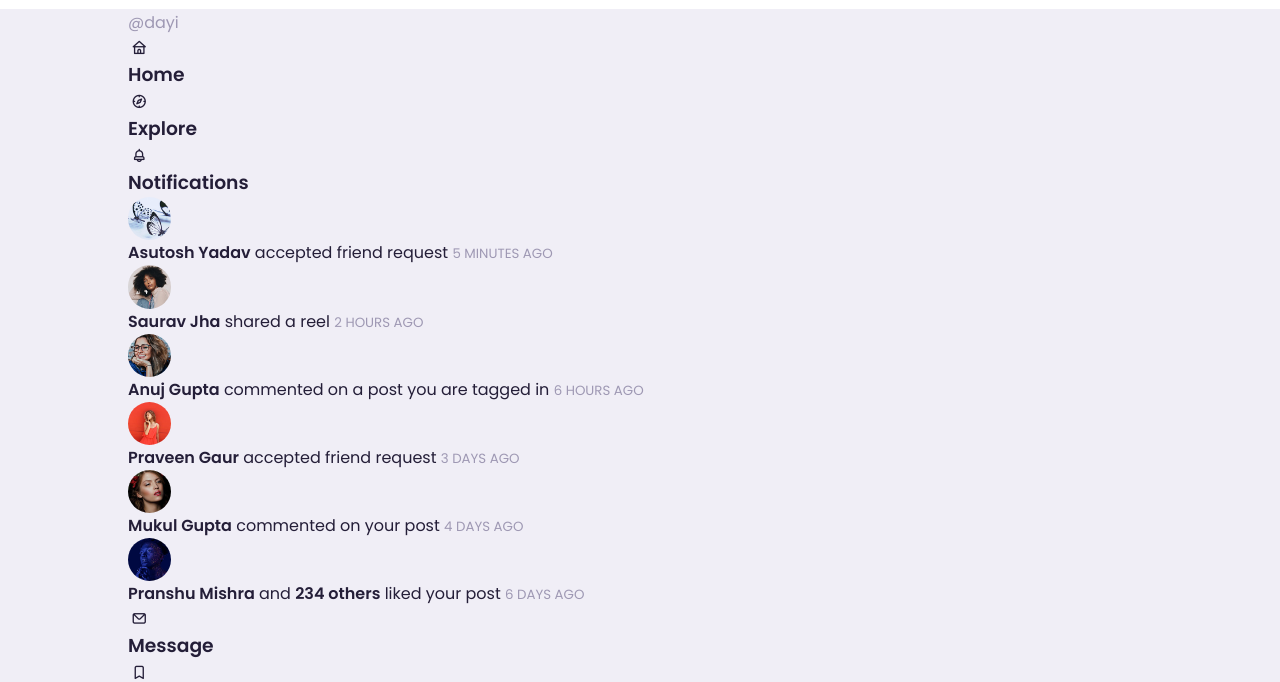
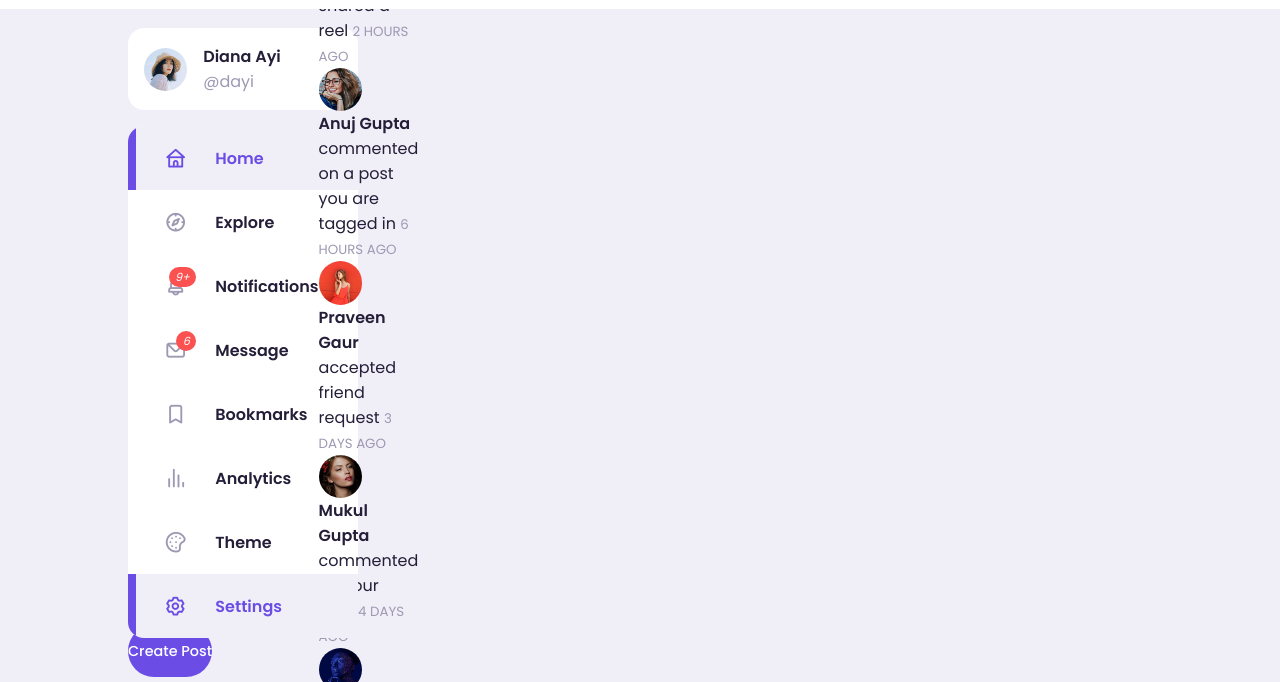
Before and after one commit to Dharmen895/BSocial-SocialMediaWebsite, a plain HTML site: page index.html in a window 1280 px wide. Shown: the part 58-740 px from the top of the page. Drawn offline with nearby package versions, Linux system fonts and the light colour scheme.

Commit message:
style: add styles to left sidebar

```diff
--- a/index.html
+++ b/index.html
@@ -44,9 +44,10 @@
               <p class="text-muted">@dayi</p>
             </div>
           </a>
+
           <!-------------------SIDEBAR----------------->
           <div class="sidebar">
-            <a class="menu-item">
+            <a class="menu-item active">
               <span><i class="uil uil-home"></i></span>
               <h3>Home</h3>
             </a>
@@ -54,8 +55,8 @@
               <span> <i class="uil uil-compass"></i></span>
               <h3>Explore</h3>
             </a>
-            <a class="menu-item">
-              <span> <i class="uil uil-bell"></i></span>
+            <a class="menu-item" id="notifications">
+              <span> <i class="uil uil-bell" ><small class="notification-count">9+</small></i></span>
               <h3>Notifications</h3>
               <!------------ NOTIFICATION POPUP ------------>
               <div class="notifications-popup">
@@ -120,9 +121,11 @@
 
                 </div>
               </div>
+              <!-------------- END NOTIFICATION POPUP ----------------->
             </a>
-            <a class="menu-item">
-              <span> <i class="uil uil-envelope"></i></span>
+
+            <a class="menu-item" id="message-notifications">
+              <span> <i class="uil uil-envelope" ><small class="notification-count">6</small></i></span>
               <h3>Message</h3>
             </a>
             <a class="menu-item">
@@ -137,7 +140,7 @@
               <span> <i class="uil uil-palette"></i></span>
               <h3>Theme</h3>
             </a>
-            <a class="menu-item">
+            <a class="menu-item active">
               <span> <i class="uil uil-setting"></i></span>
               <h3>Settings</h3>
             </a>
--- a/style.css
+++ b/style.css
@@ -16,6 +16,9 @@
   --btn-padding: 0.6rem 2rem;
   --search-padding: 0.6rem 1rem;
   --card-padding: 1rem;
+
+  --sticky-top-left:5.4rem;
+  --sticky-top-right: -18rem;
 }
 
 *,
@@ -106,3 +109,101 @@ nav .create {
   align-items: center;
   gap: 2rem;
 }
+/************************ MAIN ***********************/
+main{
+  position: relative;
+  top: 5.4rem;
+}
+main .container{
+  display: grid;
+  grid-template-columns: 18vw auto 20vw;
+  column-gap: 2rem;
+  position: relative;
+
+}
+/*************************** LEFT *******************************/
+main .container .left{
+  height: max-content;
+  position: sticky;
+  top: var(--sticky-top-left);
+
+}
+main .container .left .profile{
+  padding: var(--card-padding);
+  background: var(--color-white);
+  border-radius: var(--card-border-radius);
+  display: flex;
+  align-items: center;
+  column-gap: 1rem;
+  width: 100%;
+}
+/*********************** SIDEBAR ***********************/
+.left .sidebar{
+      margin-top: 1rem;
+      background: var(--color-white);
+      border-radius: var(--card-border-radius);
+}
+.left .sidebar .menu-item{
+  display: flex;
+  align-items: center;
+  height: 4rem;
+  cursor: pointer;
+  transition: all 300ms ease;
+  position: relative;
+
+}
+.left .sidebar .menu-item:hover{
+  background: var(--color-light);
+}
+.left .sidebar i{
+  font-size: 1.4rem;
+  color: var(--color-gray);
+  margin-left: 2rem;
+  position: relative;
+}
+.left .sidebar i .notification-count{
+  background: var(--color-danger);
+  color: white;
+  font-size: 0.7rem;
+  width: fit-content;
+  border-radius: 0.8rem;
+  padding: 0.1rem 0.4rem;
+  position: absolute;
+  top: -0.2rem;
+  right: -0.3rem;
+
+}
+.left .sidebar h3{
+  margin-left: 1.5rem;
+  font-size: 1rem;
+}
+.left .sidebar .active{
+  background: var(--color-light);
+}
+.left .sidebar .active i,
+.left .sidebar .active h3{
+  color: var(--color-primary);
+}
+
+.left .sidebar .active::before{
+  content: "";
+  display: block;
+  width: 0.5rem;
+  height: 100%;
+  position: absolute;
+  background: var(--color-primary);
+}
+.left .sidebar .menu-item:first-child.active{
+  border-top-left-radius: var(--card-border-radius);
+  overflow: hidden;
+}
+.left .sidebar .menu-item:last-child.active{
+  border-bottom-left-radius: var(--card-border-radius);
+  overflow: hidden;
+}
+.left .btn{
+  margin-top: 1rem;
+  width: 100%;
+  text-align: center;
+  padding: 1rem 0;
+}
```
